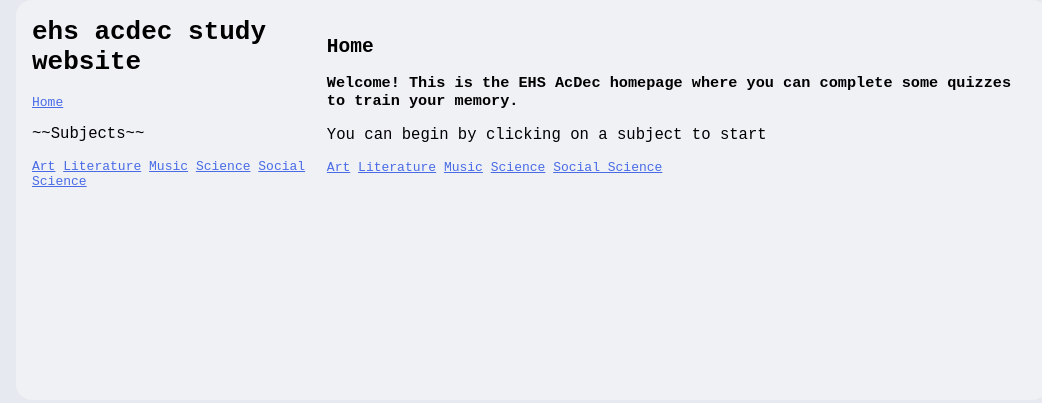
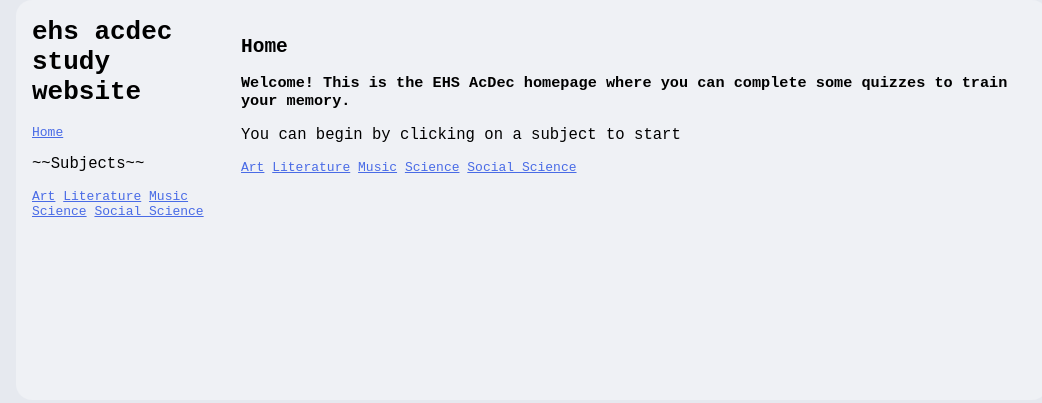
Before and after one commit to AcDecEHS/AcDecEHS.github.io, a plain HTML site: page index.html in a window 1280 px wide. Shown: the whole page, without its empty margins (108-1150 px from the left). Drawn offline with Linux system fonts and the light colour scheme.

Commit message:
fixed sidebar scale lol

```diff
--- a/styles.css
+++ b/styles.css
@@ -25,12 +25,12 @@ body {
     min-height: 400px;
 }
 .sidebar {
-    flex-grow: 1;
+    width: 20%;
 }
 .content {
+    width: 80%;
     padding: 15px;
     margin: 5px 0 5px 0;
-    flex-grow: 3;
     flex-wrap: wrap;
 }
 form {
```
